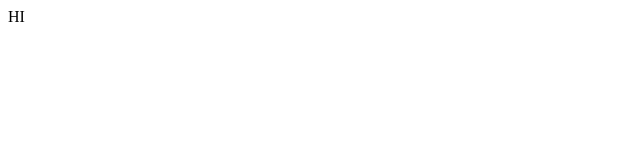
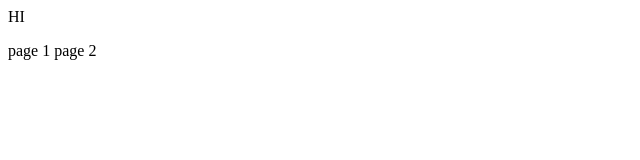
Before and after one commit to deboerm2/MI-449_lab1, a website: page index.html in a window 1280 px wide. Shown: the full height of the page, 0-640 px from the left. Drawn offline with Linux system fonts and the light colour scheme.

Commit message:
who knows

```diff
--- a/index.html
+++ b/index.html
@@ -1,2 +1,4 @@
 <title>Page title</title>
 <p>HI</p>
+<page>page 1</page>
+<page>page 2</page>
```
